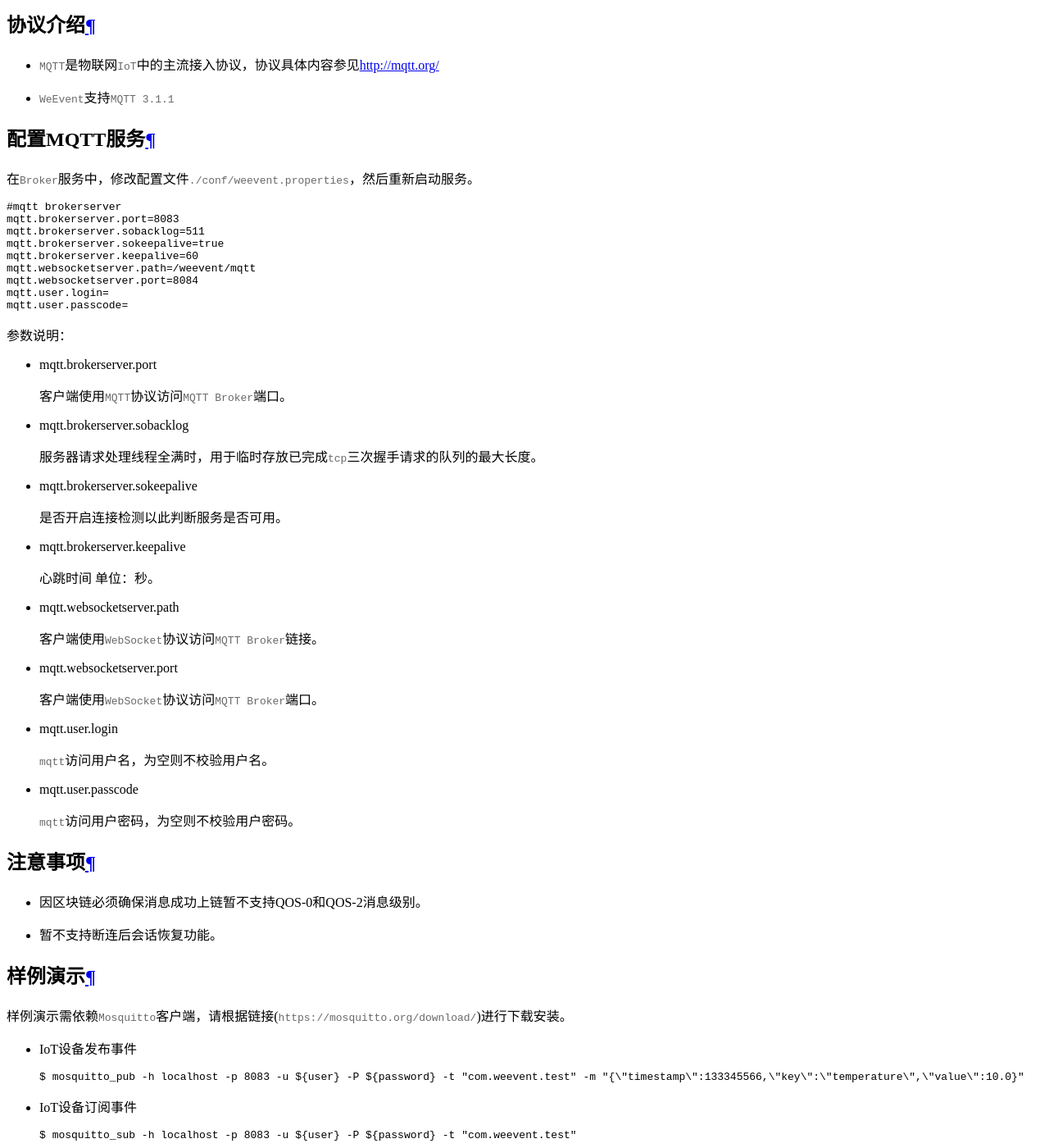
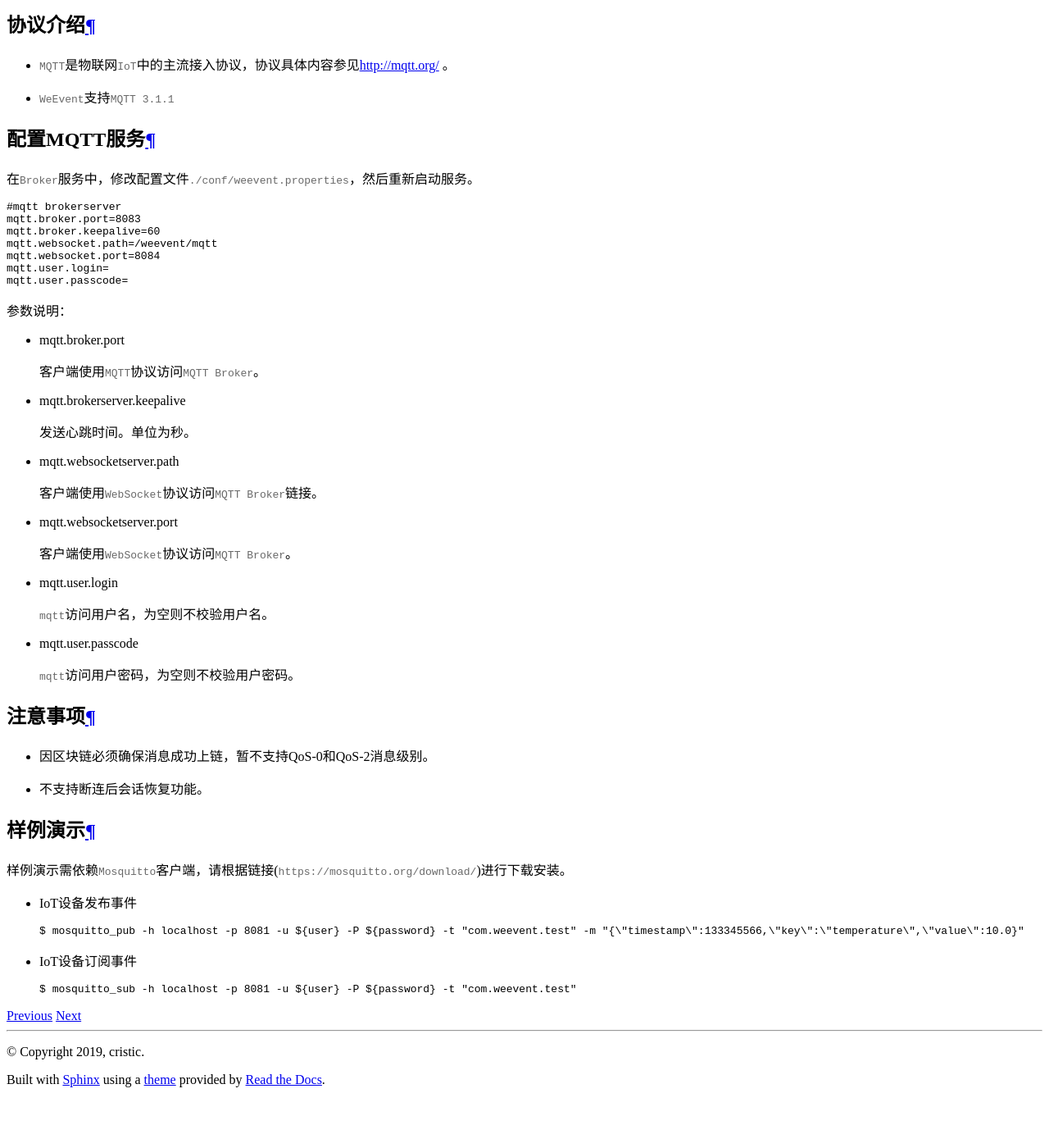
Before and after one commit to WeBankBlockchain/WeEvent-docs, a Sphinx documentation site: the page built from docs/protocal/mqtt.md, in a window 1280 px wide and 1400 px high, scrolled down 673 px. Shown: the whole window at 82% size. Built offline with Sphinx 7.4.7 and the Read the Docs theme 2.0.0, drawn with Linux system fonts in a browser that asks for light colours; after the commit the page ends 2007 px from its top, so only the background shows below that; some of the changed text lies outside the part shown.

Commit message:
update quickinstall，broker doc (#39)

````diff
--- a/docs/protocal/mqtt.md
+++ b/docs/protocal/mqtt.md
@@ -11,33 +11,23 @@
 
 ```ini
 #mqtt brokerserver
-mqtt.brokerserver.port=8083
-mqtt.brokerserver.sobacklog=511
-mqtt.brokerserver.sokeepalive=true
-mqtt.brokerserver.keepalive=60
-mqtt.websocketserver.path=/weevent/mqtt
-mqtt.websocketserver.port=8084
+mqtt.broker.port=8083
+mqtt.broker.keepalive=60
+mqtt.websocket.path=/weevent/mqtt
+mqtt.websocket.port=8084
 mqtt.user.login=
 mqtt.user.passcode=
 ```
 
 参数说明：
 
-- mqtt.brokerserver.port
+- mqtt.broker.port
 
-  客户端使用`MQTT`协议访问`MQTT Broker`端口。
-
-- mqtt.brokerserver.sobacklog
-
-  服务器请求处理线程全满时，用于临时存放已完成`tcp`三次握手请求的队列的最大长度。
-
-- mqtt.brokerserver.sokeepalive
-
-  是否开启连接检测以此判断服务是否可用。
+  客户端使用`MQTT`协议访问`MQTT Broker`。
 
 - mqtt.brokerserver.keepalive
 
-  心跳时间 单位：秒。
+  发送心跳时间。单位为秒。
 
 - mqtt.websocketserver.path
 
@@ -45,7 +35,7 @@ mqtt.user.passcode=
 
 - mqtt.websocketserver.port
 
-  客户端使用`WebSocket`协议访问`MQTT Broker`端口。
+  客户端使用`WebSocket`协议访问`MQTT Broker`。
 
 - mqtt.user.login
 
@@ -57,9 +47,9 @@ mqtt.user.passcode=
 
 ### 注意事项
 
-- 因区块链必须确保消息成功上链暂不支持QOS-0和QOS-2消息级别。
+- 因区块链必须确保消息成功上链，暂不支持QoS-0和QoS-2消息级别。
 
-- 暂不支持断连后会话恢复功能。
+- 不支持断连后会话恢复功能。
 
 ### 样例演示
 
@@ -68,11 +58,11 @@ mqtt.user.passcode=
 - IoT设备发布事件
 
   ```shell
-  $ mosquitto_pub -h localhost -p 8083 -u ${user} -P ${password} -t "com.weevent.test" -m "{\"timestamp\":133345566,\"key\":\"temperature\",\"value\":10.0}"
+  $ mosquitto_pub -h localhost -p 8081 -u ${user} -P ${password} -t "com.weevent.test" -m "{\"timestamp\":133345566,\"key\":\"temperature\",\"value\":10.0}"
   ```
 
 - IoT设备订阅事件
 
   ```shell
-  $ mosquitto_sub -h localhost -p 8083 -u ${user} -P ${password} -t "com.weevent.test"
+  $ mosquitto_sub -h localhost -p 8081 -u ${user} -P ${password} -t "com.weevent.test"
   ```
````
Also changed, not shown: other parts of docs/protocal/mqtt.md (+2 -2 lines), docs/install/module/broker.md (+19 -16 lines), docs/install/property.md (+8 -33 lines), docs/install/quickinstall.md (+7 -9 lines), docs/protocal/jsonrpc.md (+5 -10 lines), docs/protocal/restful.md (+6 -14 lines).
